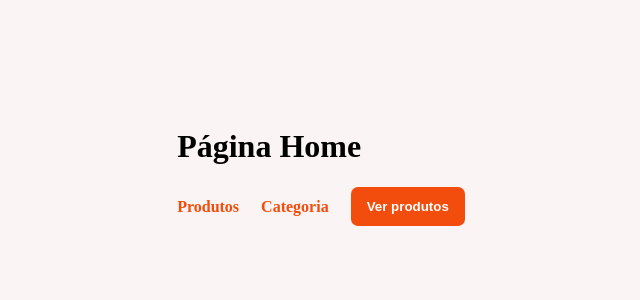
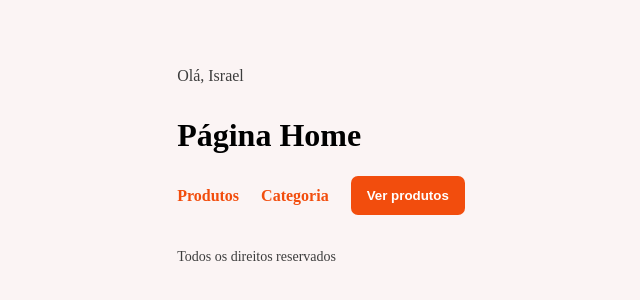
Before and after one commit to israeltx/n11-react-navegacao, a React (Vite) app: page / in a window 1280 px wide. Shown: the part 234-534 px from the top of the page, without its empty margins (319-959 px from the left). Built offline with nearby package versions, Linux system fonts and the light colour scheme.

Commit message:
Set parameters that are shared among routes

```diff
--- /dev/null
+++ b/src/components/Layout/index.tsx
@@ -0,0 +1,19 @@
+import "./styles.css"
+
+import { Outlet } from "react-router"
+
+export function Layout() {
+  return (
+    <div>
+      <header className="user">
+        <p>Olá, Israel</p>
+      </header>
+
+      <Outlet />
+
+      <footer>
+        <span>Todos os direitos reservados</span>
+      </footer>
+    </div>
+  )
+}
--- /dev/null
+++ b/src/components/Layout/styles.css
@@ -0,0 +1,14 @@
+.user {
+  font-size: 16px;
+  color: #3d3d3d;
+  margin-bottom: 32px;
+}
+
+footer {
+  width: 100%;
+  margin-top: 32px;
+}
+
+footer span {
+  font-weight: 400;
+}
--- a/src/routes/AppRoutes.tsx
+++ b/src/routes/AppRoutes.tsx
@@ -4,14 +4,18 @@
 import { Products } from "../pages/Products";
 import { NotFound } from "../pages/NotFound";
 import { Details } from "../pages/Details";
+import { Layout } from "../components/Layout";
 
 export function AppRoutes() {
   return (
     <Routes>
-      <Route path="/" index element={<Home />}/>
-      <Route path="/products"  element={<Products />}/>
+      <Route path="/" element={<Layout />}>
+        <Route path="/" index element={<Home />}/>
+        <Route path="/products"  element={<Products />}/>
+      </Route>
+
+      <Route path="/details/:id"  element={<Details />}/>
       <Route path="*"  element={<NotFound />}/>
-      <Route path="/details/:id"  element={<Details />}/>
     </Routes>
   )
 }
```
